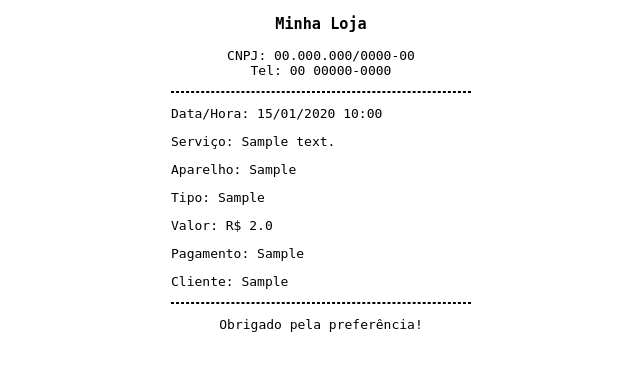
After one commit to JhonatanMoreira1/smart-finance, a Flask app: page /nota_servico/1 in a window 1280 px wide. The commit adds this page. Shown: the top 371 px of the page, without its empty margins (319-959 px from the left). Run offline with Flask 3, Linux system fonts and the light colour scheme; a user stored in the database is signed in; tables that the repository leaves empty hold one stand-in row (values such as "Sample post").

Commit message:
Fix impress error

```diff
--- a/requirements.txt
+++ b/requirements.txt
@@ -6,6 +6,3 @@ python-dotenv
 Flask-Login
 gunicorn
 Pillow>=11.0
-python-barcode
-qrcode
-pywin32
--- a/routes.py
+++ b/routes.py
@@ -263,13 +263,19 @@ def servicos():
     return render_template('servicos.html', servicos=servicos)
 
 
-@main_bp.route('/imprimir/<int:servico_id>', methods=['POST'])
-def imprimir(servico_id):
+@main_bp.route('/nota_servico/<int:servico_id>')
+@login_required
+def nota_servico(servico_id):
     servico = Servico.query.get_or_404(servico_id)
-    sucesso, mensagem = imprimir_notinha(servico)
+    cnpj = os.getenv('CNPJ_LOJA', '00.000.000/0000-00')
+    nome_loja = os.getenv('NOME_LOJA', 'Minha Loja')
+    telefone = os.getenv('TEL_LOJA', '00 00000-0000')
 
-    flash(mensagem, "success" if sucesso else "danger")
-    return redirect(url_for("main.servicos"))  # ou para onde está a lista
+    return render_template('nota_servico.html',
+                           servico=servico,
+                           cnpj=cnpj,
+                           nome_loja=nome_loja,
+                           telefone=telefone)
 
 
 @main_bp.route('/edit_saida/<int:id>', methods=['POST'])
--- /dev/null
+++ b/templates/nota_servico.html
@@ -0,0 +1,41 @@
+<!DOCTYPE html>
+<html>
+
+<head>
+    <title>Nota Fiscal</title>
+    <style>
+        body {
+            font-family: monospace;
+            width: 300px;
+            margin: 0 auto;
+        }
+
+        hr {
+            border: 1px dashed #000;
+        }
+    </style>
+</head>
+
+<body onload="window.print(); window.close();">
+    <h3 style="text-align:center;">{{ nome_loja }}</h3>
+    <p style="text-align:center;">CNPJ: {{ cnpj }}<br>Tel: {{ telefone }}</p>
+    <hr>
+    <p>Data/Hora: {{ servico.data_hora.strftime('%d/%m/%Y %H:%M') }}</p>
+    <p>Serviço: {{ servico.servico_descricao }}</p>
+    <p>Aparelho: {{ servico.aparelho }}</p>
+    <p>Tipo: {{ servico.tipo }}</p>
+    <p>
+        Valor: R$
+        {% if servico.tipo == 'Venda de Aparelho' %}
+        {{ servico.preco_aparelho|round(2) }}
+        {% else %}
+        {{ (servico.custo_pecas + servico.mao_de_obra)|round(2) }}
+        {% endif %}
+    </p>
+    <p>Pagamento: {{ servico.forma_pagamento }}</p>
+    <p>Cliente: {{ servico.cliente }}</p>
+    <hr>
+    <p style="text-align:center;">Obrigado pela preferência!</p>
+</body>
+
+</html>
```
Also changed, not shown: templates/servicos.html (+10 -2 lines).
